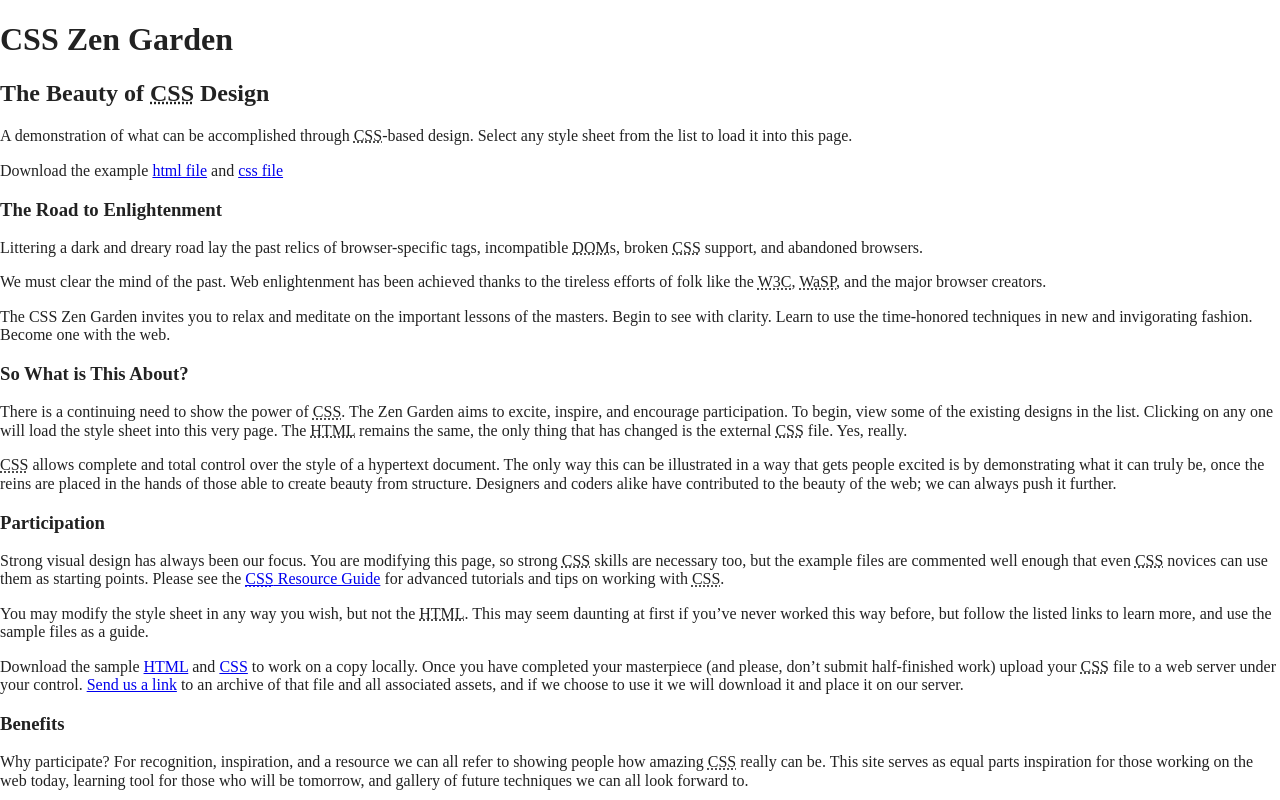
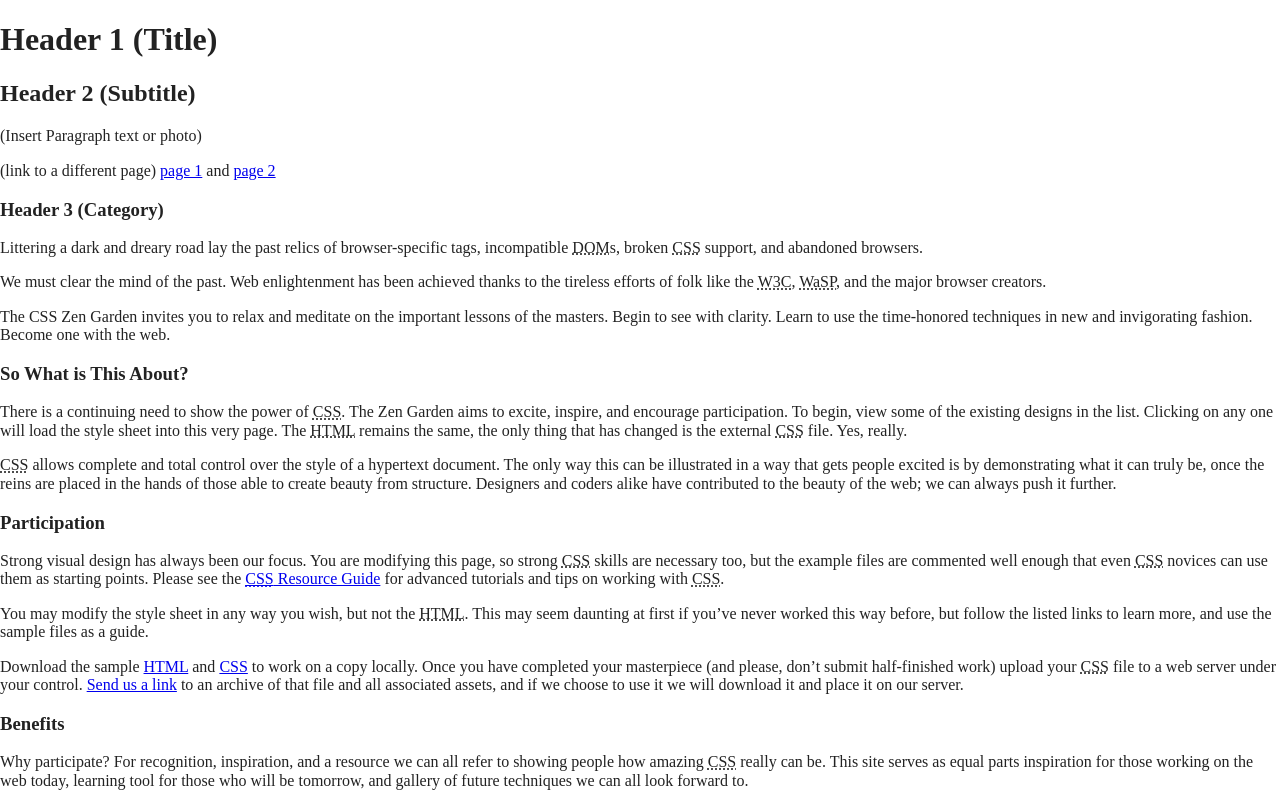
Before and after one commit to xNACHOx/Repo-for-Project-1, a website built with Parcel: page index.html in a window 1280 px wide. Shown: the top 800 px of the page. Built offline with nearby package versions, Linux system fonts and the light colour scheme.

Commit message:
Changed html lines of code

```diff
--- a/index.html
+++ b/index.html
@@ -27,17 +27,17 @@
 
     <section class="intro" id="zen-intro">
       <header role="banner">
-        <h1>CSS Zen Garden</h1>
-        <h2>The Beauty of <abbr title="Cascading Style Sheets">CSS</abbr> Design</h2>
+        <h1>Header 1 (Title)</h1>
+        <h2>Header 2 (Subtitle)</h2>
       </header>
 
       <div class="summary" id="zen-summary" role="article">
-        <p>A demonstration of what can be accomplished through <abbr title="Cascading Style Sheets">CSS</abbr>-based design. Select any style sheet from the list to load it into this page.</p>
-        <p>Download the example <a href="./index.html" title="This page's source HTML code, not to be modified.">html file</a> and <a href="css/main.css" title="This page's sample CSS, the file you may modify.">css file</a></p>
+        <p>(Insert Paragraph text or photo)</p>
+        <p>(link to a different page) <a href="./index.html" title="This page's source HTML code, not to be modified.">page 1</a> and <a href="css/main.css" title="This page's sample CSS, the file you may modify.">page 2</a></p>
       </div>
 
       <div class="preamble" id="zen-preamble" role="article">
-        <h3>The Road to Enlightenment</h3>
+        <h3>Header 3 (Category)</h3>
         <p>Littering a dark and dreary road lay the past relics of browser-specific tags, incompatible <abbr title="Document Object Model">DOM</abbr>s, broken <abbr title="Cascading Style Sheets">CSS</abbr> support, and abandoned browsers.</p>
         <p>We must clear the mind of the past. Web enlightenment has been achieved thanks to the tireless efforts of folk like the <abbr title="World Wide Web Consortium">W3C</abbr>, <abbr title="Web Standards Project">WaSP</abbr>, and the major browser creators.</p>
         <p>The CSS Zen Garden invites you to relax and meditate on the important lessons of the masters. Begin to see with clarity. Learn to use the time-honored techniques in new and invigorating fashion. Become one with the web.</p>
```
